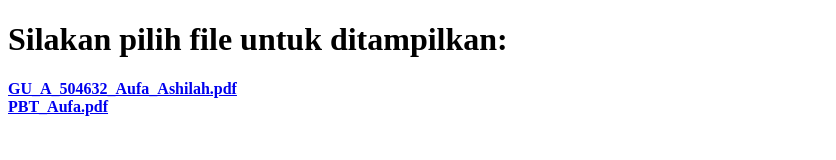
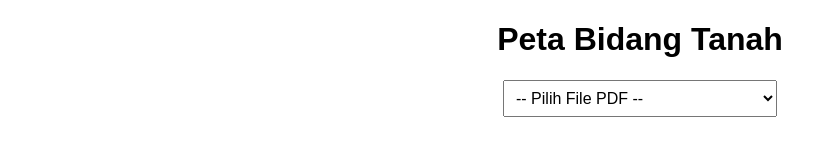
Before and after one commit to Aufaashilah/Peta_Bidang_Tanah, a plain HTML site: page index.html in a window 1280 px wide. Shown: the whole page, without its empty margins (0-836 px from the left). Drawn offline with Linux system fonts and the light colour scheme.

Commit message:
Update index.html

```diff
--- a/index.html
+++ b/index.html
@@ -2,11 +2,46 @@
 <html lang="id">
 <head>
   <meta charset="UTF-8">
-  <title>Peta Bidang Tanah</title>
+  <title>Peta Bidang Tanah - Aufa</title>
+  <style>
+    body {
+      font-family: Arial, sans-serif;
+      text-align: center;
+      margin: 20px;
+    }
+    iframe {
+      width: 90%;
+      height: 90vh;
+      border: none;
+    }
+    select {
+      padding: 8px;
+      font-size: 16px;
+      margin-bottom: 20px;
+    }
+  </style>
 </head>
 <body>
-  <h1>Silakan pilih file untuk ditampilkan:</h1>
-  <a href="GU_A_504632_Aufa_Ashilah.pdf" target="_blank"><b>GU_A_504632_Aufa_Ashilah.pdf</b></a><br>
-  <a href="PBT_Aufa.pdf" target="_blank"><b>PBT_Aufa.pdf</b></a>
+
+  <h1>Peta Bidang Tanah</h1>
+
+  <select id="fileSelect" onchange="changePDF()">
+    <option value="">-- Pilih File PDF --</option>
+    <option value="GU_A_504632_Aufa_Ashilah.pdf">GU_A_504632_Aufa_Ashilah.pdf</option>
+    <option value="PBT_Aufa.pdf">PBT_Aufa.pdf</option>
+  </select>
+
+  <br>
+
+  <iframe id="pdfViewer" src=""></iframe>
+
+  <script>
+    function changePDF() {
+      var select = document.getElementById("fileSelect");
+      var iframe = document.getElementById("pdfViewer");
+      iframe.src = select.value;
+    }
+  </script>
+
 </body>
 </html>
```
